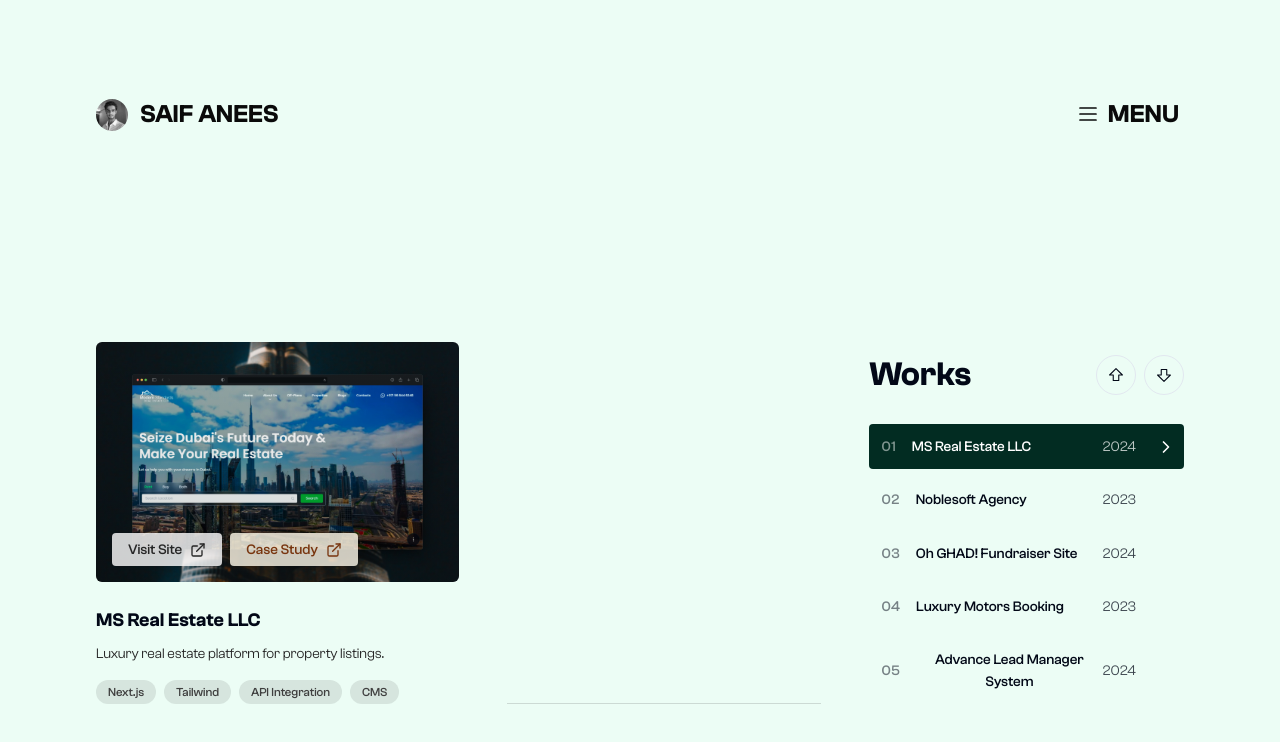
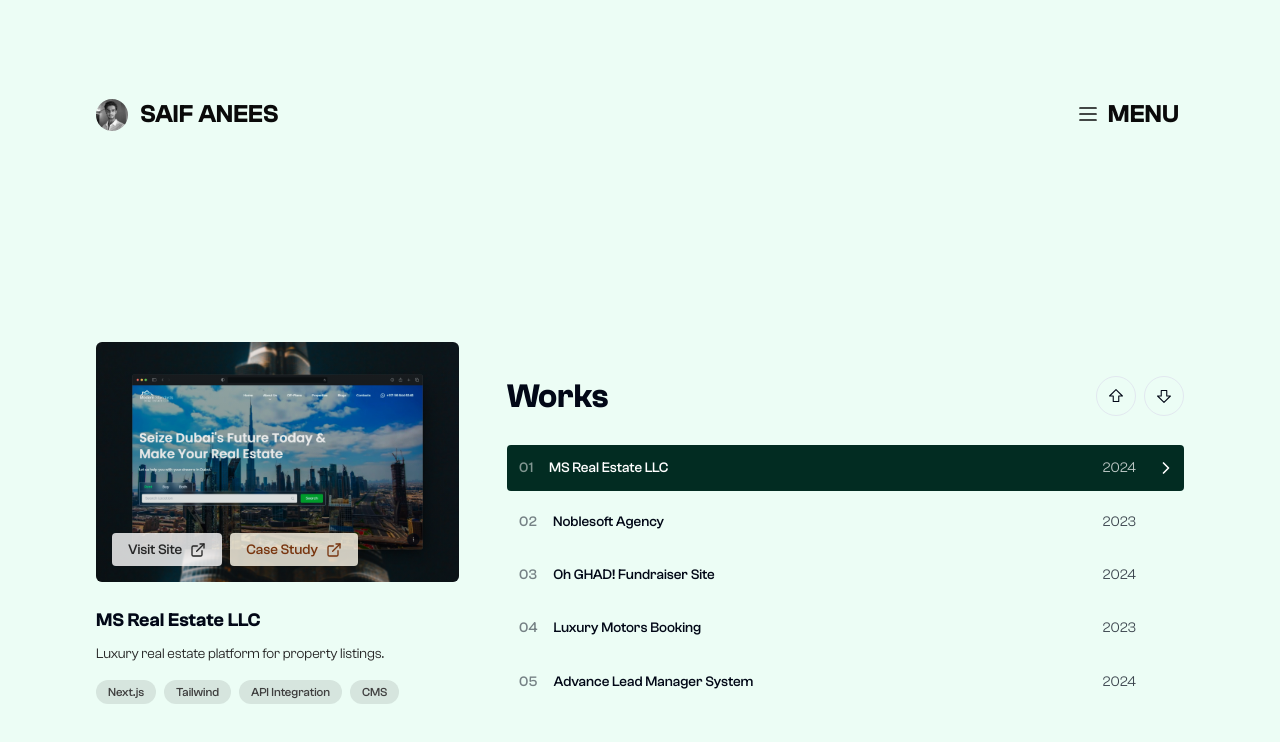
Before and after one commit to saiFaneeS/saif-anees-portfolio, a Next.js app: page /works in a window 1280 px wide. Shown: the top 742 px of the page. Built offline with nearby package versions, Linux system fonts and the light colour scheme.

Commit message:
first commit

```diff
--- a/components/Projects.jsx
+++ b/components/Projects.jsx
@@ -90,7 +90,7 @@ const Projects = () => {
 
   return (
     <div
-      className={`min-h-screen flex max-md:flex-col justify-center items-end max-md:items-start gap-12 max-md:gap-8 px-24 max-lg:px-16 max-md:px-12 max-sm:px-4 py-24 max-sm:py-16 max-sm:pt-20 relative w-full
+      className={`min-h-screen flex max-md:flex-col justify-center items-end max-md:items-start gap-12 max-md:gap-8 px-24 max-lg:px-16 max-md:px-12 max-sm:px-4 py-24 max-md:pt-36 max-sm:py-16 max-sm:pt-20 relative w-full
       ${isActive ? "slide-out-top" : "slide-in-bottom"}
       ${pageChanged ? "hidden" : ""}`}
     >
@@ -107,7 +107,7 @@ const Projects = () => {
               isImageLoaded ? "scale-100 opacity-100" : "scale-110 opacity-0"
             }`}
           />
-          <div className="absolute bottom-4 left-4 z-20 flex gap-2 items-center">
+          <div className="absolute bottom-4 left-4 z-20 flex gap-2 items-center flex-wrap">
             {projects[currentProjectIndex]?.url && (
               <Link
                 href={projects[currentProjectIndex]?.url}
@@ -160,7 +160,7 @@ const Projects = () => {
         </div>
       </div>
 
-      <div className="h-[1px] w-full bg-neutral-900/15"></div>
+      <div className="h-[1px] w-full bg-neutral-900/15 sm:hidden"></div>
 
       <div className="flex flex-col w-full">
         <div className="flex gap-6 justify-between items-center mb-6">
```
